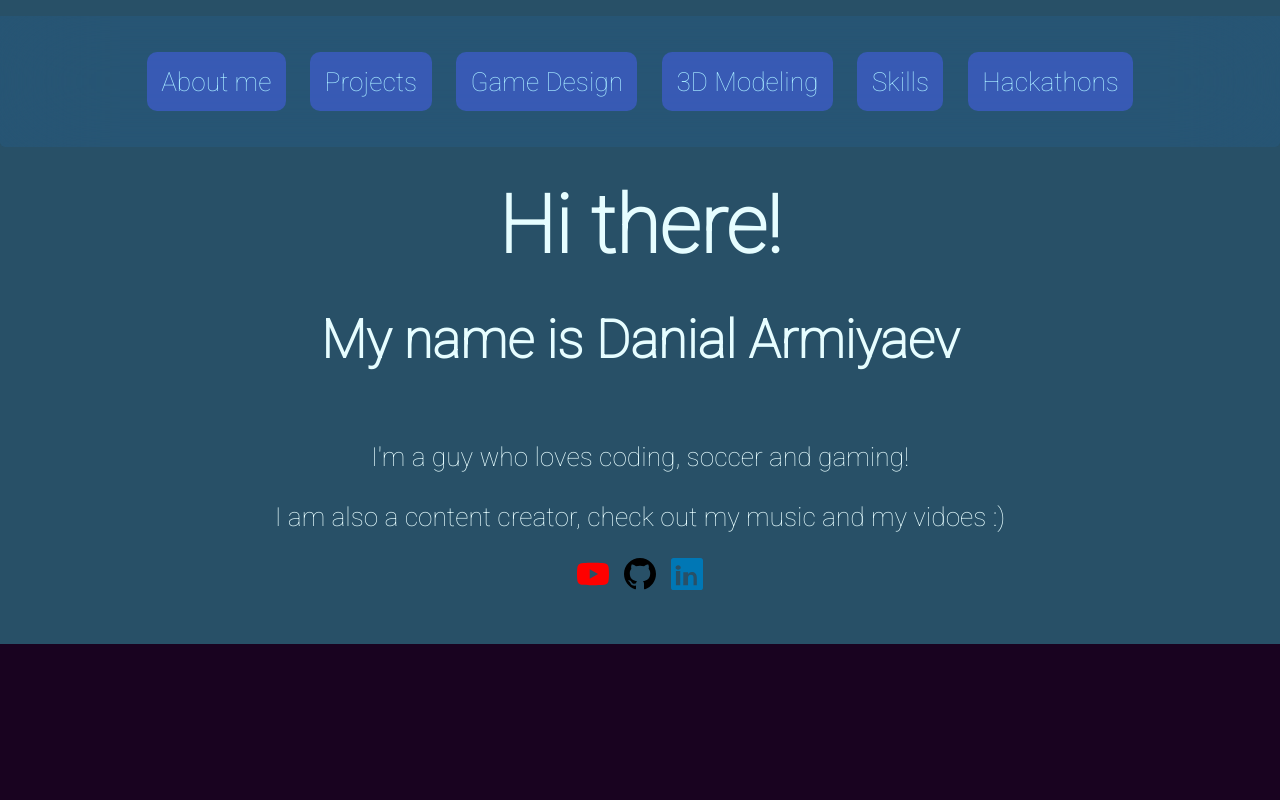
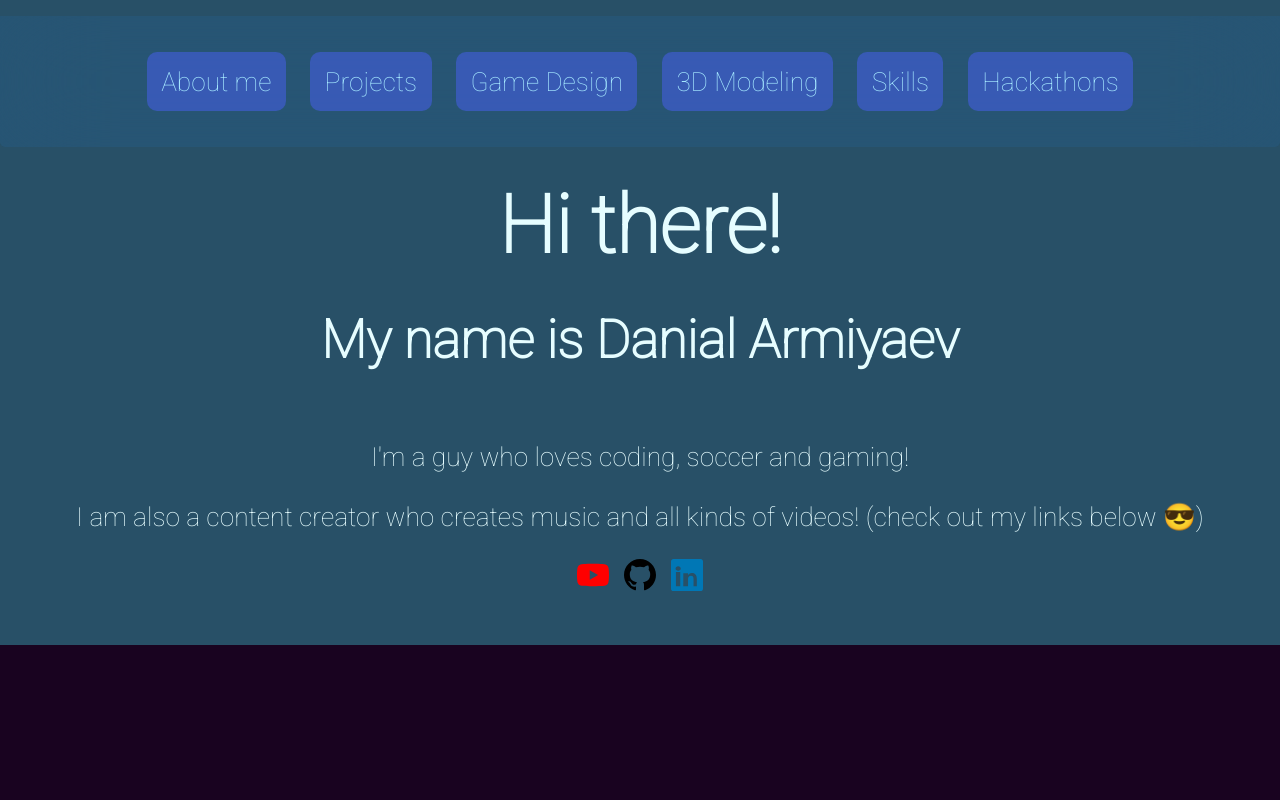
Before and after one commit to ZarmDev/Portfolio, a React (Create React App) app: page / in a window 1280 px wide. Shown: the top 800 px of the page. Built offline with nearby package versions, Linux system fonts and the light colour scheme.

Commit message:
Fixed wording

```diff
--- a/src/pages/aboutme.js
+++ b/src/pages/aboutme.js
@@ -9,7 +9,7 @@ export default function AboutMe() {
         <pre>
             <br></br>
             I'm a guy who loves coding, soccer and gaming!<br></br><br></br>
-            I am also a content creator, check out my music and my vidoes :)
+            I am also a content creator who creates music and all kinds of videos! (check out my links below 😎)
         </pre>
         <div id="externallinks">
           <a href="https://www.youtube.com/@zarm" target="_blank" rel="noopener noreferrer">
```
